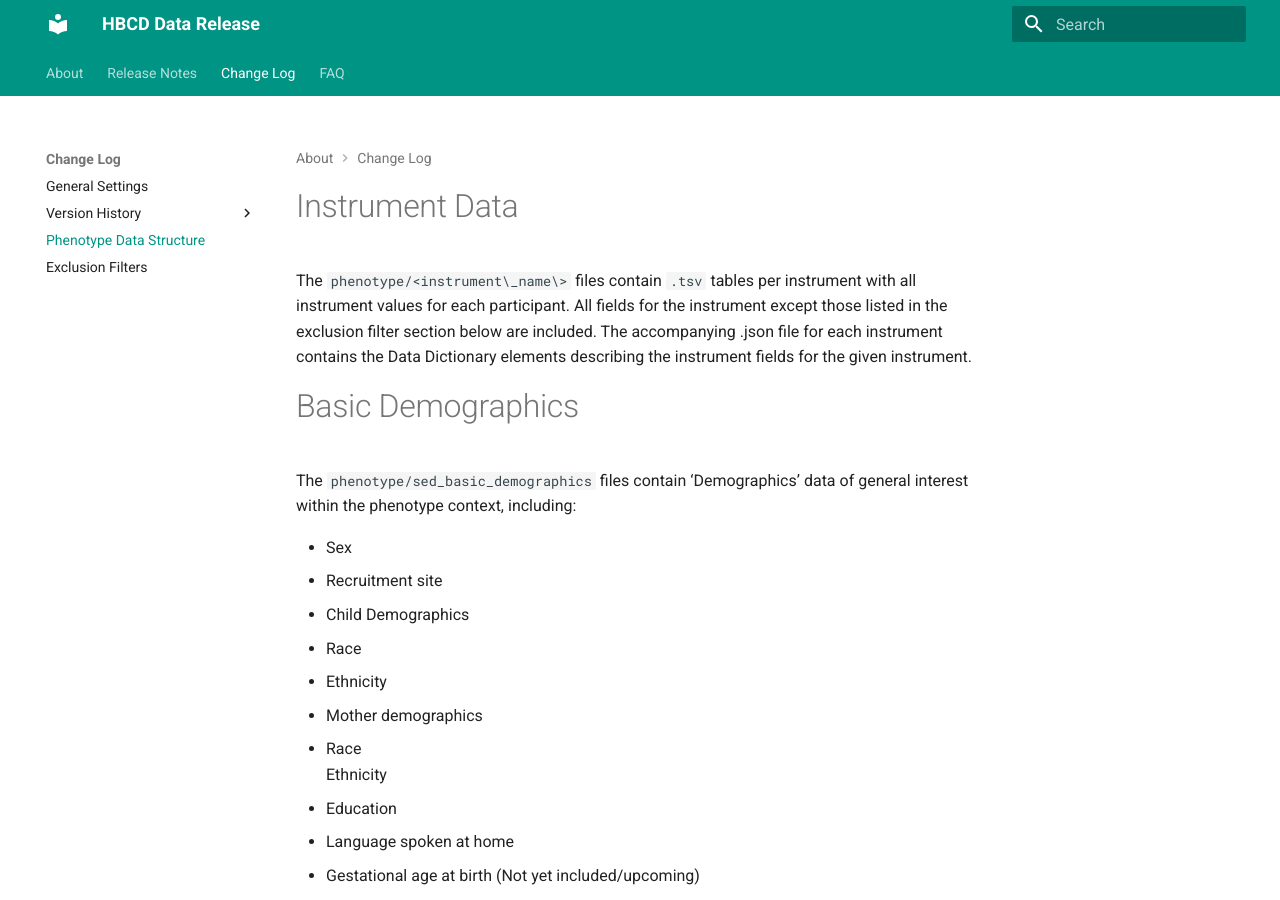
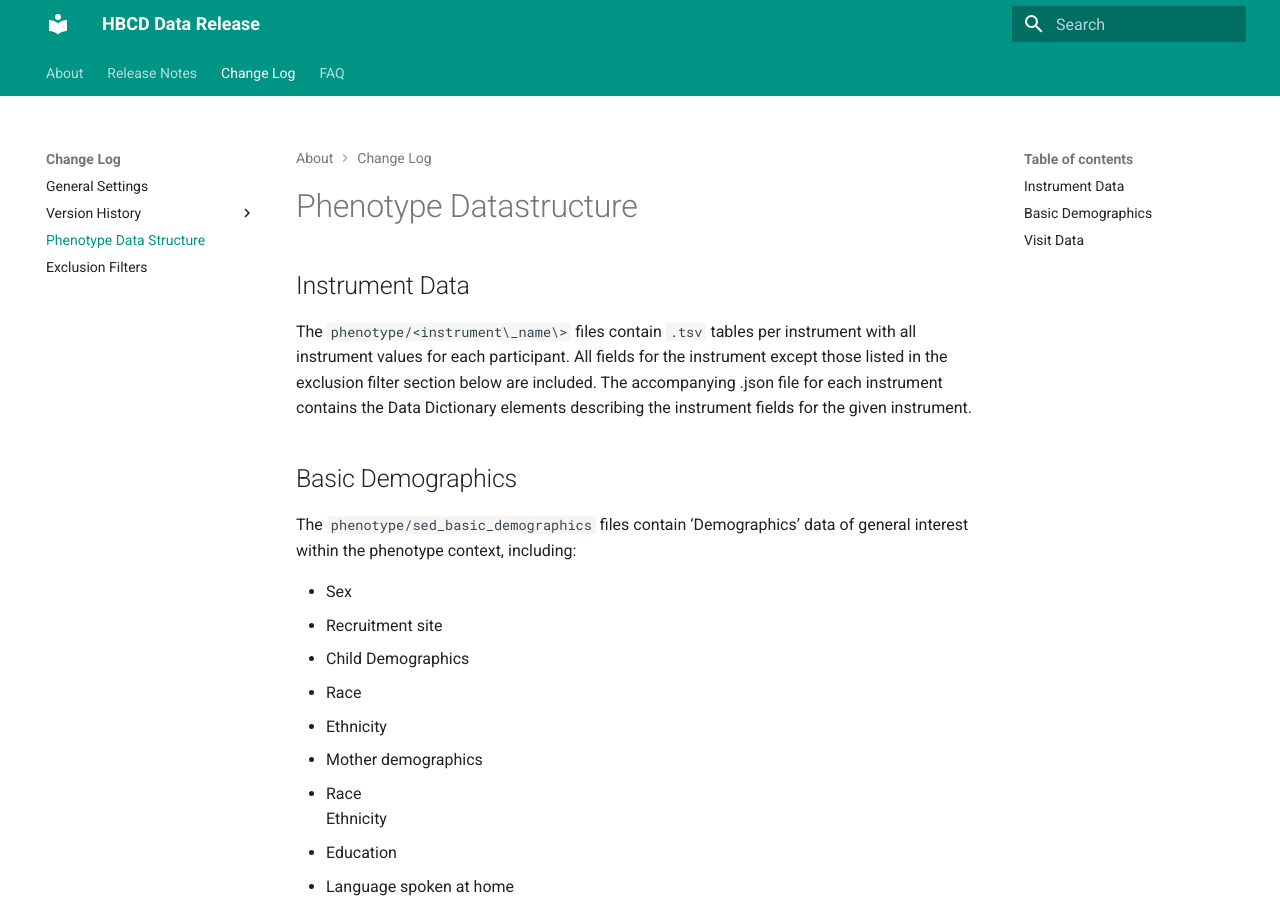
Before and after one commit to mattcieslak/hbcd-docs, an MkDocs documentation site: the page built from docs/changelog/phenotype_datastruc.md, in a window 1280 px wide and 900 px high. Built offline with MkDocs 1.6.1 and Material for MkDocs 9.7.7, drawn with Linux system fonts in a browser that asks for light colours.

Commit message:
Update phenotype_datastruc.md

```diff
--- a/docs/changelog/phenotype_datastruc.md
+++ b/docs/changelog/phenotype_datastruc.md
@@ -1,7 +1,11 @@
-# Instrument Data
+# Phenotype Datastructure
+
+## Instrument Data
+
 The `phenotype/<instrument\_name\>` files contain `.tsv` tables per instrument with all instrument values for each participant. All fields for the instrument except those listed in the exclusion filter section below are included. The accompanying .json file for each instrument contains the Data Dictionary elements describing the instrument fields for the given instrument.
 
-# Basic Demographics
+## Basic Demographics
+
 The `phenotype/sed_basic_demographics` files contain ‘Demographics’ data of general interest within the phenotype context, including:
 
 * Sex
@@ -24,7 +28,8 @@ The `phenotype/sed_basic_demographics` files contain ‘Demographics’ data of
     * Neonatal Opioid Withdrawal Syndrome (NOWS) \- Field \-007’, option 1
     * Fetal Alcohol Syndrome (FAS) \- Field ‘007’, option 5
 
-# Visit Data
+## Visit Data
+
 The `phenotype/visit_data` files contain all participant visit data. This includes:
 
 * Project
```
